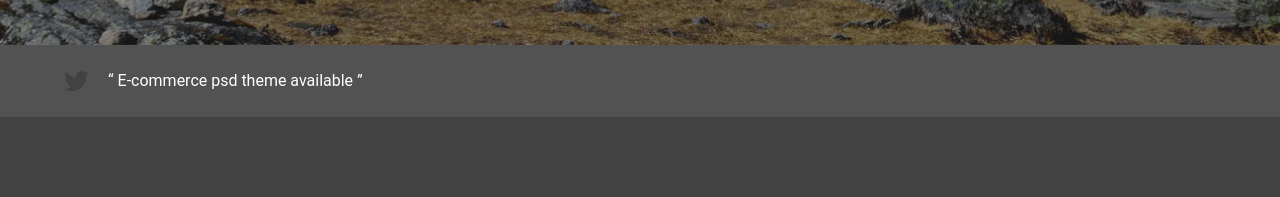
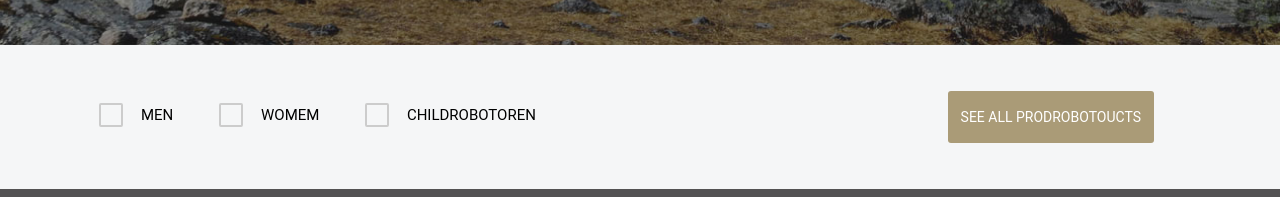
Before and after one commit to NikolayKuznetsov/softswiss-test, a website: page app/index.html in a window 1280 px wide. Shown: the part 755-952 px from the top of the page. Drawn offline with nearby package versions, Linux system fonts and the light colour scheme; some packages are replaced by stand-ins of ours.

Commit message:
Basic layout: Filter

```diff
--- /dev/null
+++ b/app/sass/component/_button.scss
@@ -0,0 +1,26 @@
+@import "../mixins/mixins";
+@import "../variables/variables";
+
+.btn {
+  background-image: none;
+  border: 1px solid transparent;
+  padding: 6px 12px;
+  margin-bottom: 0;
+  display: inline-block;
+  font-family: $fontFamilyRoboto;
+  font-size: 14px;
+  font-weight: 400;
+  text-align: center;
+  text-transform: uppercase;
+  white-space: nowrap;
+  vertical-align: middle;
+  @include border-radius(3px);
+  &.btn-default {
+    background-color: $colorTallow;
+    color: $colorWhite;
+    height: 52px;
+    &:hover, &:active {
+      background-color: $colorPaleOyster;
+    }
+  }
+}
--- /dev/null
+++ b/app/sass/component/_checkbox.scss
@@ -0,0 +1,99 @@
+@import "../mixins/mixins";
+@import "../variables/variables";
+
+$urlIconCheckboxChecked: '../images/icons/icon-checkbox--checked.svg';
+
+/// Checkbox input
+.checkbox {
+  font-family: $fontFamilyRoboto;
+  padding-left: 27px;
+  margin: 0;
+  label {
+    display: inline-block;
+    vertical-align: middle;
+    position: relative;
+    padding-left: 18px;
+    font-size: 1.25em;
+    text-transform: uppercase;
+    color: $colorBlack;
+    line-height: 24px;
+    min-height: 24px;
+    cursor: pointer;
+    &:before, &:after {
+      content: "";
+      display: inline-block;
+      position: absolute;
+      margin-left: -24px;
+    }
+    &:before {
+      width: 24px;
+      height: 24px;
+      left: 0;
+      top: 0;
+      border: 2px solid $colorVeryLightGrey;
+      @include border-radius(2px);
+      @include transition('all .3s ease');
+    }
+    &:after {
+      width: 15px;
+      height: 12px;
+      left: 5px;
+      top: 6px;
+    }
+    &:after {
+      background: url($urlIconCheckboxChecked) center no-repeat;
+      opacity: 0;
+      visibility: hidden;
+      @include transform('scale(0.5)');
+      @include transition('all .3s ease');
+    }
+    &:hover {
+      &:before {
+        border-color: $colorTallow;
+        @include transition('all .3s ease');
+      }
+    }
+  }
+
+  input {
+    &[type="checkbox"] {
+      opacity: 0;
+      z-index: 1;
+      width: 0;
+      height: 0;
+      padding: 0;
+      margin: 0;
+      border: none;
+      overflow: hidden;
+      &:checked {
+        + label {
+          &:before {
+            border-color: $colorTallow;
+            @include transition('all .3s ease');
+          }
+          &:after {
+            opacity: 1;
+            visibility: visible;
+            @include transform('scale(1)');
+            @include transition('all .3s ease');
+          }
+        }
+      }
+      &:disabled + label {
+        opacity: 0.65;
+      }
+      &:disabled + label::after {
+        cursor: not-allowed;
+      }
+    }
+  }
+}
+
+.checkbox-group {
+  display: flex;
+  align-items: center;
+  justify-content: flex-start;
+  .checkbox {
+    margin-right: 40px;
+  }
+}
--- a/app/sass/component/_components.scss
+++ b/app/sass/component/_components.scss
@@ -1 +1,5 @@
 @import "menu";
+
+@import "button";
+
+@import "checkbox";
--- a/app/sass/layout/_blocks.scss
+++ b/app/sass/layout/_blocks.scss
@@ -49,3 +49,17 @@ $urlBgFirstBox: '../images/pictures/bg-home.jpg';
     }
   }
 }
+
+/// Filter BOX
+.filter__box {
+  padding: 46px 0;
+  width: 100%;
+  float: left;
+  .checkbox-group, .clear {
+    padding: 0 32px;
+  }
+  .clear {
+    display: flex;
+    justify-content: flex-end;
+  }
+}
--- a/app/sass/layout/_colors.scss
+++ b/app/sass/layout/_colors.scss
@@ -17,6 +17,10 @@
 
 .bg-bossanova {
   background-color: $colorBossanova;
+}
+
+.bg-alice-blue {
+  background-color: $colorAliceBlue;
 }
 
 /// Fill
--- a/app/sass/reset.scss
+++ b/app/sass/reset.scss
@@ -80,7 +80,7 @@ a, button, i {
   }
 }
 
-input, textarea, select, option, a, button {
+input, textarea, select, option, a, button, label {
   @include appearance('none');
   @include outline('none');
   &:focus, &:active {
--- a/app/scripts/components/main/main-index.html
+++ b/app/scripts/components/main/main-index.html
@@ -11,3 +11,31 @@
 
     </div>
 </div>
+
+<div class="filter__box bg-alice-blue">
+    <div class="container__box">
+        <div class="row">
+            <div class="col-md-9">
+                <div class="checkbox-group">
+                    <div class="checkbox">
+                        <input type="checkbox" name="typeMen" id="optionsCheckboxMen">
+                        <label for="optionsCheckboxMen" class="">men</label>
+                    </div>
+                    <div class="checkbox">
+                        <input type="checkbox" name="typeMen" id="optionsCheckboxWomen">
+                        <label for="optionsCheckboxWomen" class="">Womem</label>
+                    </div>
+                    <div class="checkbox">
+                        <input type="checkbox" name="typeMen" id="optionsCheckboxChildren">
+                        <label for="optionsCheckboxChildren" class="">childRobotoren</label>
+                    </div>
+                </div>
+            </div>
+            <div class="col-md-9">
+                <div class="clear">
+                    <button class="btn btn-default">see all prodRobotoucts</button>
+                </div>
+            </div>
+        </div>
+    </div>
+</div>
```
Also changed, not shown: app/css/main.css, app/css/reset.css.
